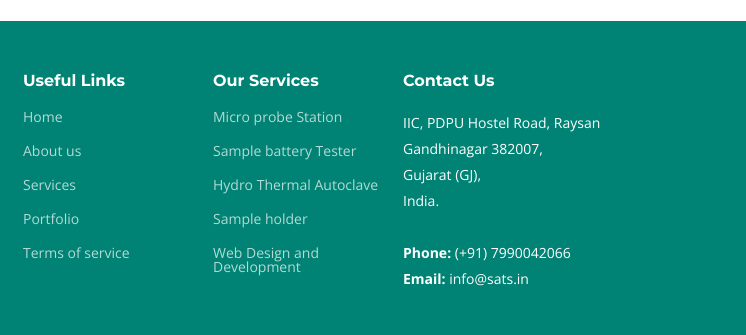
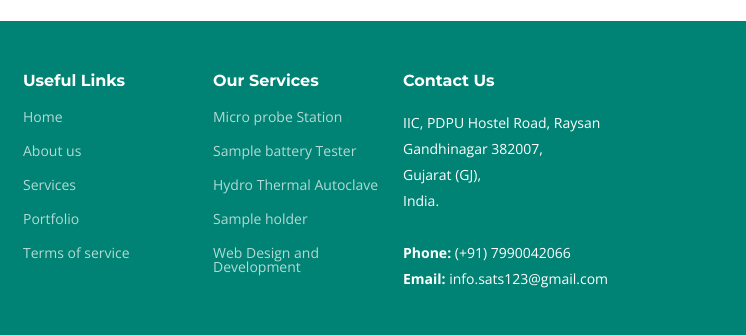
Before and after one commit to iamshreeji-copy1/lasc_website_linuxx, a plain HTML site: page portfolio-details-light-source.html in a window 1280 px wide. Shown: the part 2480-2815 px from the top of the page, 534-1280 px from the left. Drawn offline with nearby package versions, Linux system fonts and the light colour scheme.

Commit message:
Update portfolio-details-light-source.html

```diff
--- a/portfolio-details-light-source.html
+++ b/portfolio-details-light-source.html
@@ -56,7 +56,7 @@
   <section id="topbar" class="topbar d-flex align-items-center">
     <div class="container d-flex justify-content-center justify-content-md-between">
       <div class="contact-info d-flex align-items-center">
-        <i class="bi bi-envelope d-flex align-items-center"><a href="mailto:contact@example.com">info@satsolutions.in</a></i>
+        <i class="bi bi-envelope d-flex align-items-center"><a href="mailto:contact@example.com">info.sats123@gmail.com</a></i>
         <i class="bi bi-phone d-flex align-items-center ms-4"><span>(+91) 7990042066</span></i>
       </div>
       <div class="social-links d-none d-md-flex align-items-center">
@@ -293,7 +293,7 @@ The SATS 1000 Watt/m (1Sun) Light Source is designed for precise and reliable il
             Gujarat (GJ), <br>
             India. <br><br>
             <strong>Phone:</strong> (+91) 7990042066<br>
-            <strong>Email:</strong> info@sats.in<br>
+            <strong>Email:</strong> info.sats123@gmail.com<br>
           </p>
 
         </div>
```
